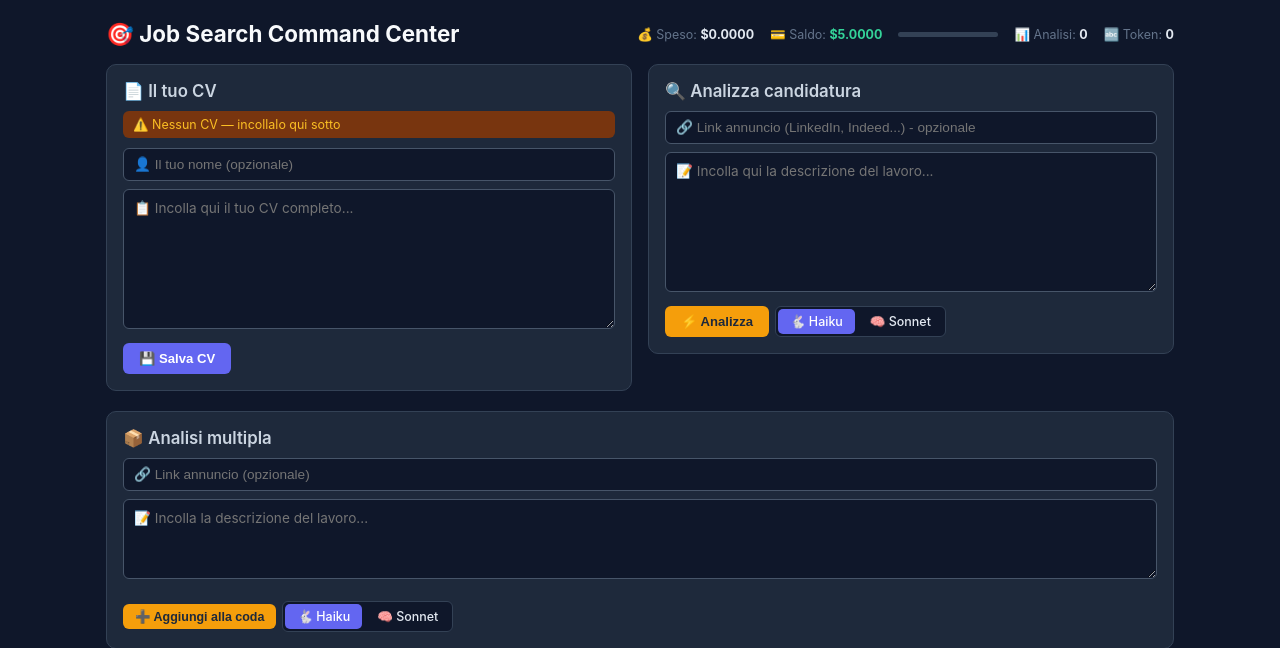
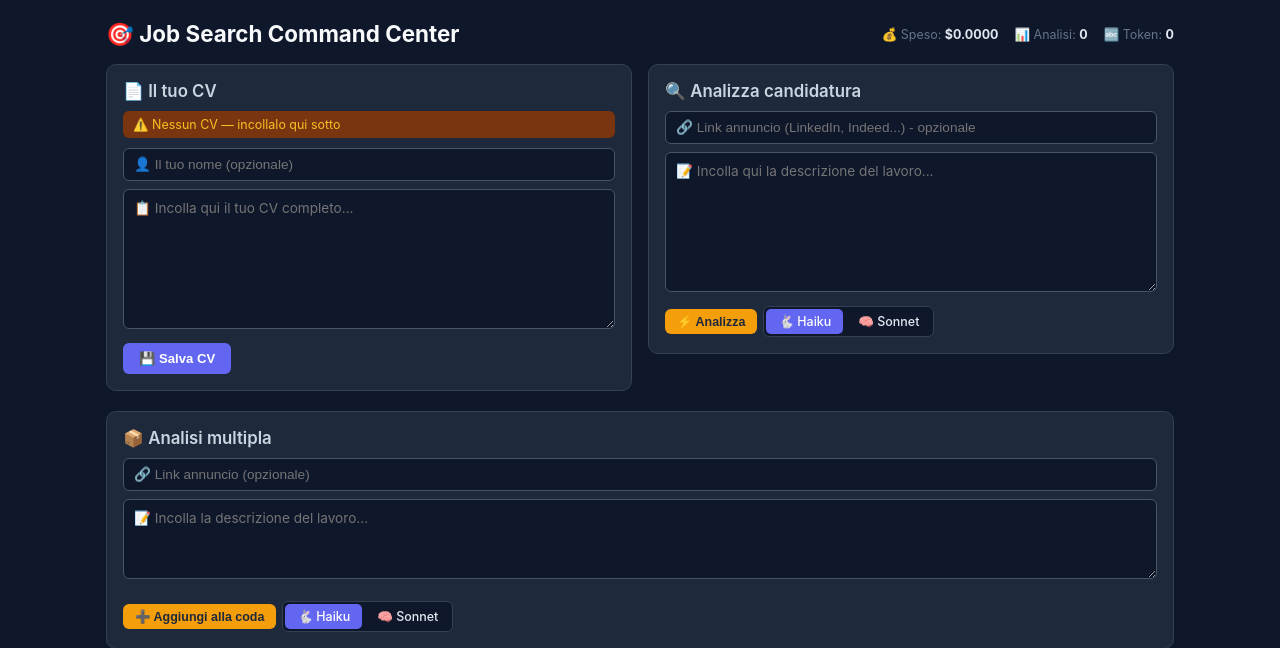
Before and after one commit to MK023/JobSearch, a FastAPI app: page / in a window 1280 px wide. Shown: the top 648 px of the page. Run offline with FastAPI, Linux system fonts and the light colour scheme; parts of the project's set-up code (start-up, migrations or seed data) failed here and were passed over.

Commit message:
fix: statistiche real-time senza saldo fittizio, pulsante analizza ridimensionato
- Rimosso credit_budget_usd hardcoded e saldo/barra falsi
- Statistiche ora mostrano solo dati reali dal DB (speso, analisi, token)
- refreshSpending() aggiorna i valori dopo ogni operazione AJAX
- Pulsante Analizza ridotto (btn-s) per allinearlo al toggle Haiku/Sonnet

Co-Authored-By: Claude Opus 4.6 <noreply@anthropic.com>

```diff
--- a/backend/src/app.py
+++ b/backend/src/app.py
@@ -140,7 +140,6 @@ def _get_spending(db: Session) -> dict:
         "total_tokens_input": tok_in,
         "total_tokens_output": tok_out,
         "total_analyses": int(a_row[3]),
-        "balance_usd": round(settings.credit_budget_usd - total, 4),
     }
 
 
--- a/backend/src/config.py
+++ b/backend/src/config.py
@@ -9,7 +9,6 @@ class Settings(BaseSettings):
     database_url: str = "postgresql://jobsearch:jobsearch@db:5432/jobsearch"
     anthropic_api_key: str = ""
     redis_url: str = "redis://redis:6379/0"
-    credit_budget_usd: float = 5.00
 
     # Logging
     log_level: str = "INFO"
--- a/backend/static/css/style.css
+++ b/backend/static/css/style.css
@@ -9,9 +9,7 @@ a{color:#818cf8;text-decoration:none}a:hover{text-decoration:underline}
 /* Header + spending */
 .top{display:flex;align-items:center;justify-content:space-between;margin-bottom:16px;flex-wrap:wrap;gap:10px}
 .spend{display:flex;gap:16px;font-size:.78rem;flex-wrap:wrap;align-items:center}
-.spend span{color:#64748b}.spend b{color:#e2e8f0}.spend .bal{color:#34d399}
-.bar-bg{width:100px;height:5px;background:#334155;border-radius:3px;overflow:hidden}
-.bar-fg{height:100%;background:#6366f1;border-radius:3px}
+.spend span{color:#64748b}.spend b{color:#e2e8f0}
 
 /* Layout */
 .grid{display:grid;grid-template-columns:1fr 1fr;gap:16px;margin-bottom:20px;align-items:start}
--- a/backend/static/js/app.js
+++ b/backend/static/js/app.js
@@ -129,8 +129,6 @@ function refreshSpending(){
         var el=document.getElementById('sp-cost');
         if(!el)return;
         el.textContent='$'+d.total_cost_usd.toFixed(4);
-        document.getElementById('sp-bal').textContent='$'+d.balance_usd.toFixed(4);
-        document.getElementById('sp-bar').style.width=Math.min(d.total_cost_usd/5.0*100,100).toFixed(1)+'%';
         document.getElementById('sp-count').textContent=d.total_analyses;
         var tok=d.total_tokens_input+d.total_tokens_output;
         document.getElementById('sp-tokens').textContent=tok.toLocaleString('it-IT');
--- a/backend/templates/index.html
+++ b/backend/templates/index.html
@@ -13,8 +13,6 @@
         {% if spending %}
         <div class="spend" id="spend-bar">
             <span>💰 Speso: <b id="sp-cost">${{ '%.4f' % spending.total_cost_usd }}</b></span>
-            <span>💳 Saldo: <b class="bal" id="sp-bal">${{ '%.4f' % spending.balance_usd }}</b></span>
-            <div class="bar-bg"><div class="bar-fg" id="sp-bar" style="width:{{ [(spending.total_cost_usd / 5.0 * 100)|round(1), 100]|min }}%"></div></div>
             <span>📊 Analisi: <b id="sp-count">{{ spending.total_analyses }}</b></span>
             <span>🔤 Token: <b id="sp-tokens">{{ '{:,}'.format(spending.total_tokens_input + spending.total_tokens_output) }}</b></span>
         </div>
@@ -47,7 +45,7 @@
                 <input type="url" name="job_url" placeholder="🔗 Link annuncio (LinkedIn, Indeed...) - opzionale">
                 <textarea name="job_description" placeholder="📝 Incolla qui la descrizione del lavoro..."></textarea>
                 <div class="btns">
-                    <button type="submit" class="btn btn-a" id="ab">⚡ Analizza</button>
+                    <button type="submit" class="btn btn-a btn-s" id="ab">⚡ Analizza</button>
                     <div class="toggle">
                         <input type="radio" name="model" value="haiku" id="mh" checked><label for="mh">🐇 Haiku</label>
                         <input type="radio" name="model" value="sonnet" id="ms"><label for="ms">🧠 Sonnet</label>
```
